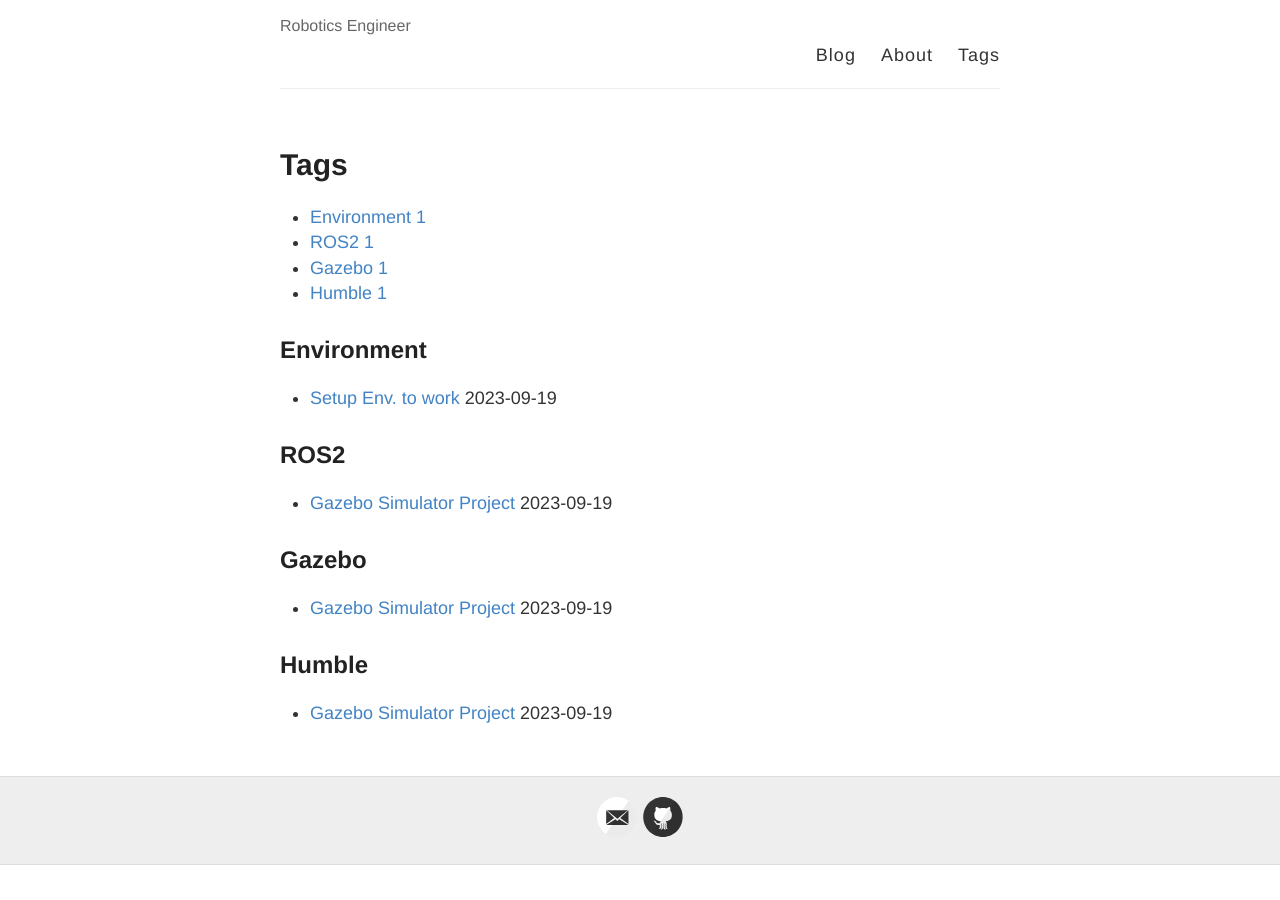
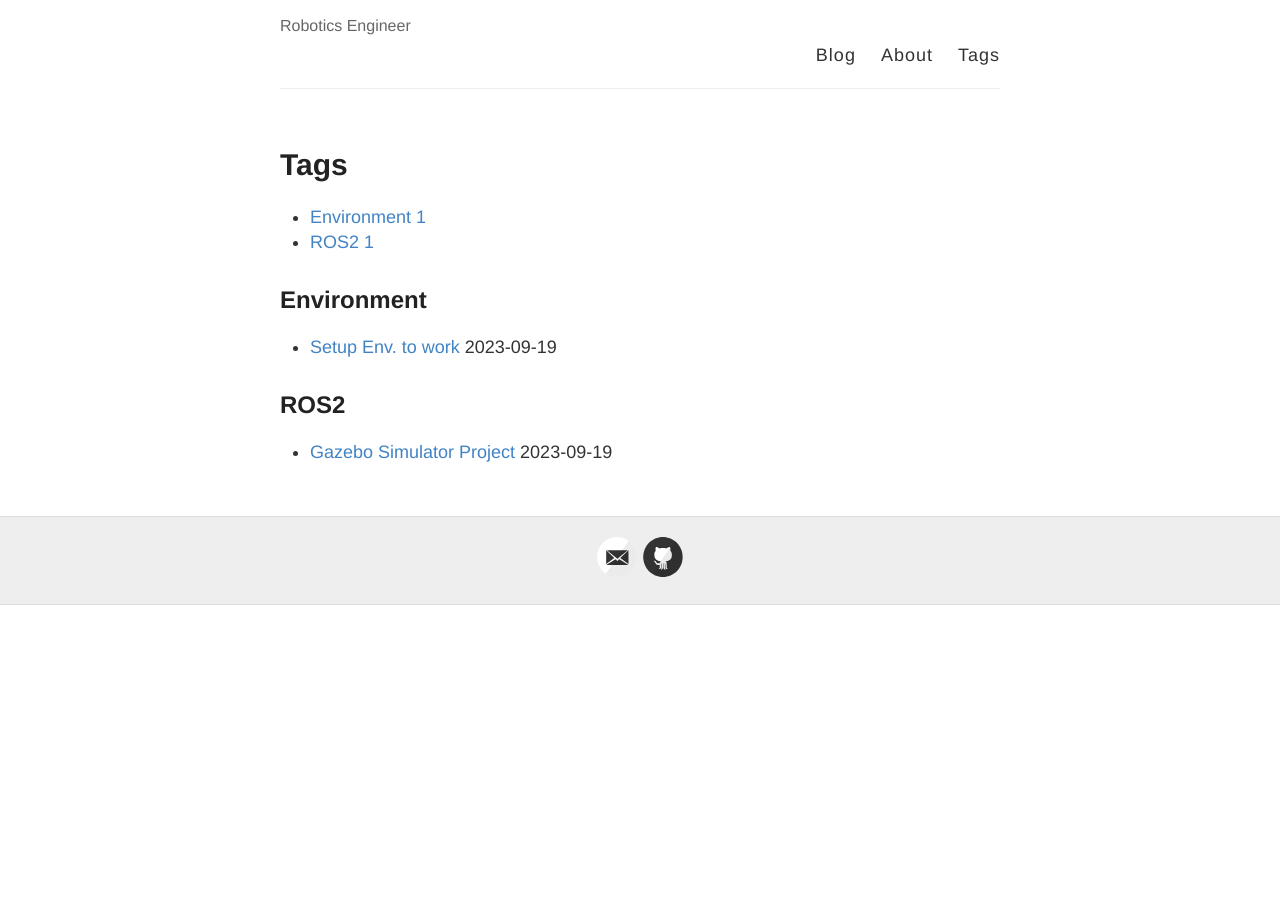
Before and after one commit to sitb157/sitb157.github.io-archive, a Jekyll site: the page built from tags/index.html, in a window 1280 px wide. Built offline with Jekyll 4.4.1, drawn with Linux system fonts in a browser that asks for light colours.

Commit message:
Update 2023-09-19-21-ROS2-Gazebo-Project.md

```diff
--- a/_posts/2023-09-19-21-ROS2-Gazebo-Project.md
+++ b/_posts/2023-09-19-21-ROS2-Gazebo-Project.md
@@ -3,8 +3,6 @@ layout: post
 title: Gazebo Simulator Project
 tags:
  - ROS2
- - Gazebo
- - Humble
 ---
 
 # Gazebo - Humble
```
